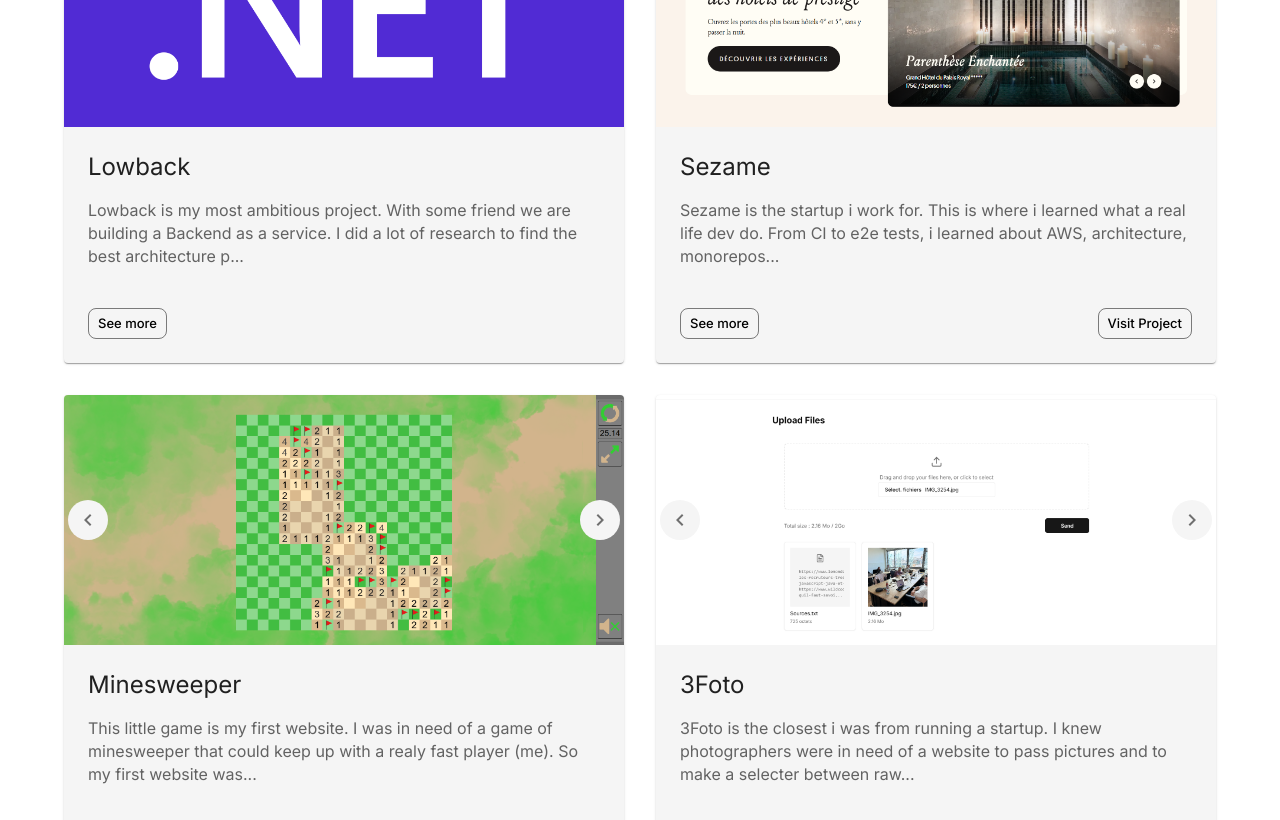
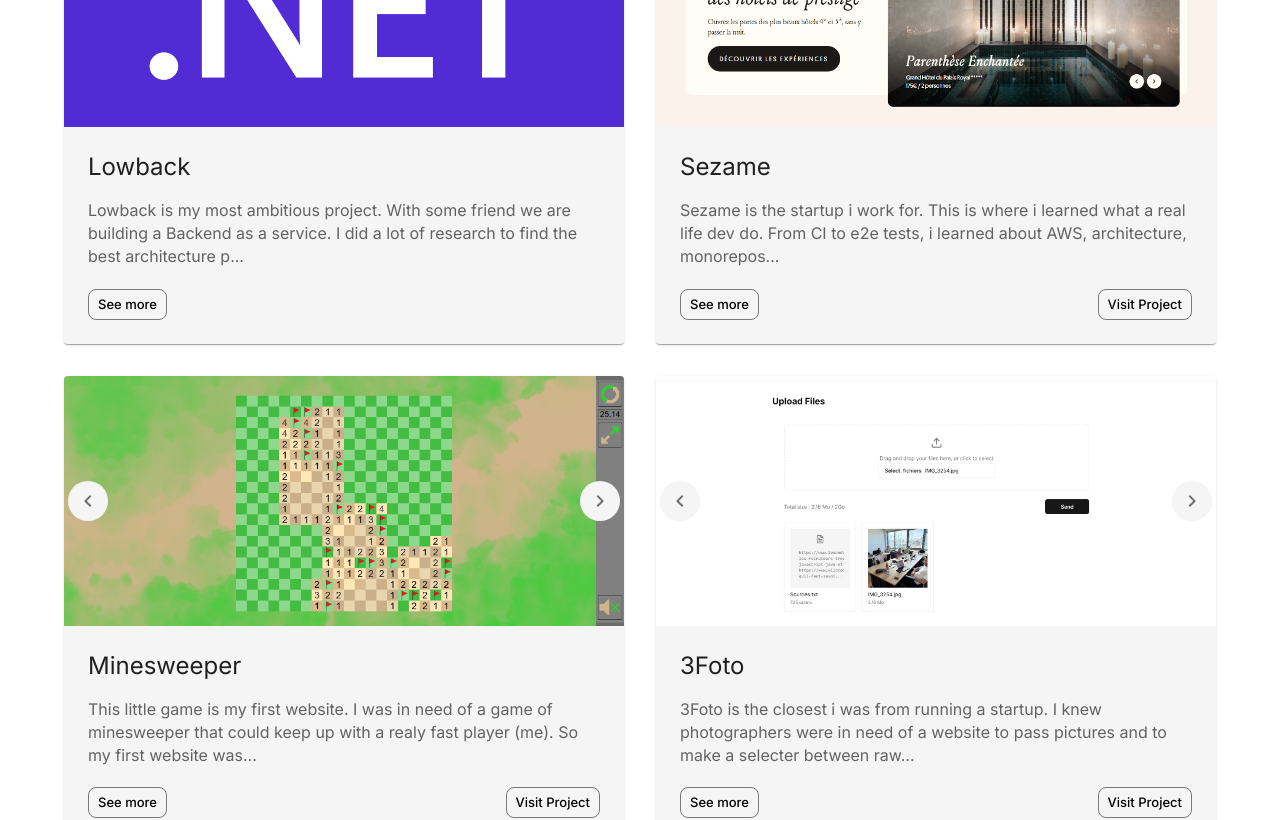
Before and after one commit to AlfGoto/portfoliov3, a Next.js app: page / in a window 1280 px wide. Shown: the part 980-1800 px from the top of the page. Built offline with nearby package versions, Linux system fonts and the light colour scheme.

Commit message:
fix: small gap

```diff
--- a/src/components/project-card.tsx
+++ b/src/components/project-card.tsx
@@ -33,7 +33,7 @@
           project.banner ? `/imgs/${project.name}/${project.banner}` : undefined
         }
       />
-      <CardContent sx={{ flexGrow: 1, p: { xs: 2, sm: 3 } }}>
+      <CardContent sx={{ flexGrow: 1, p: { xs: 2, sm: 3 }, pb: "5px !important" }}>
         <Typography
           gutterBottom
           variant="h5"
```
